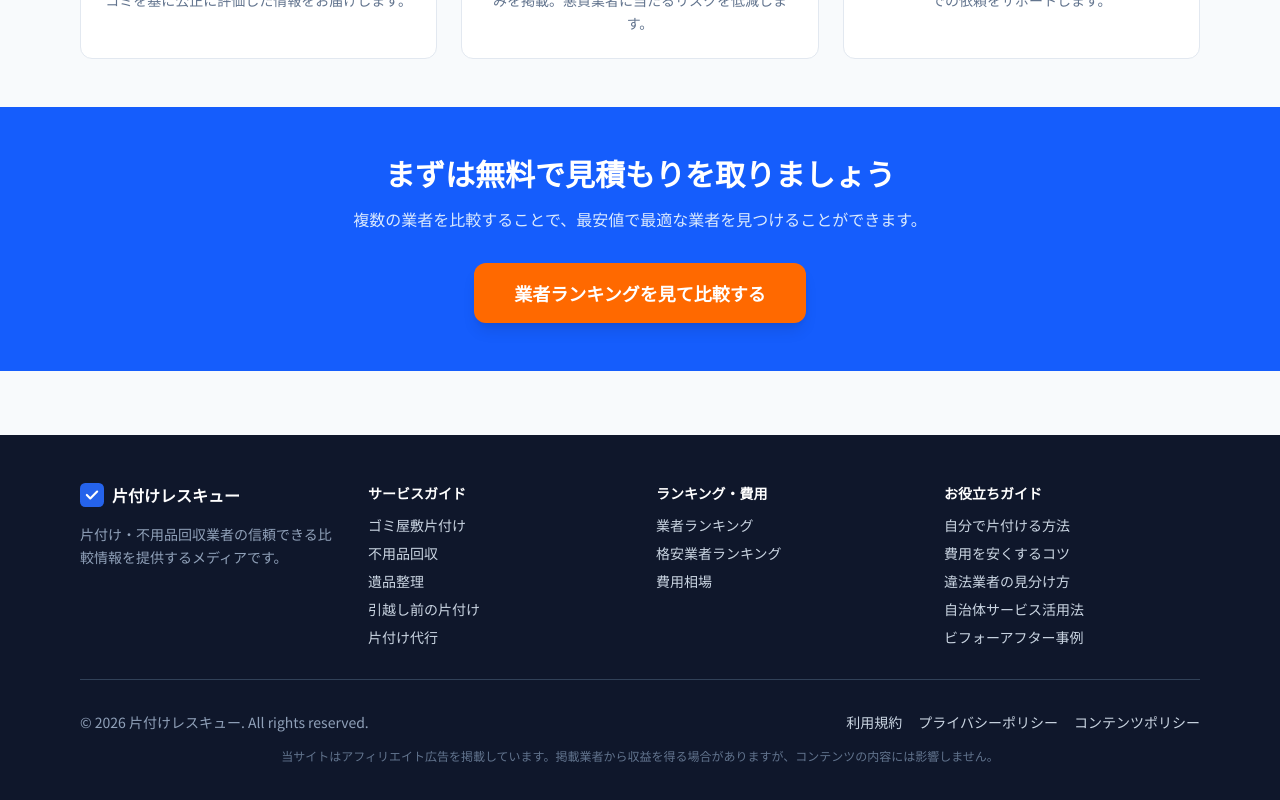
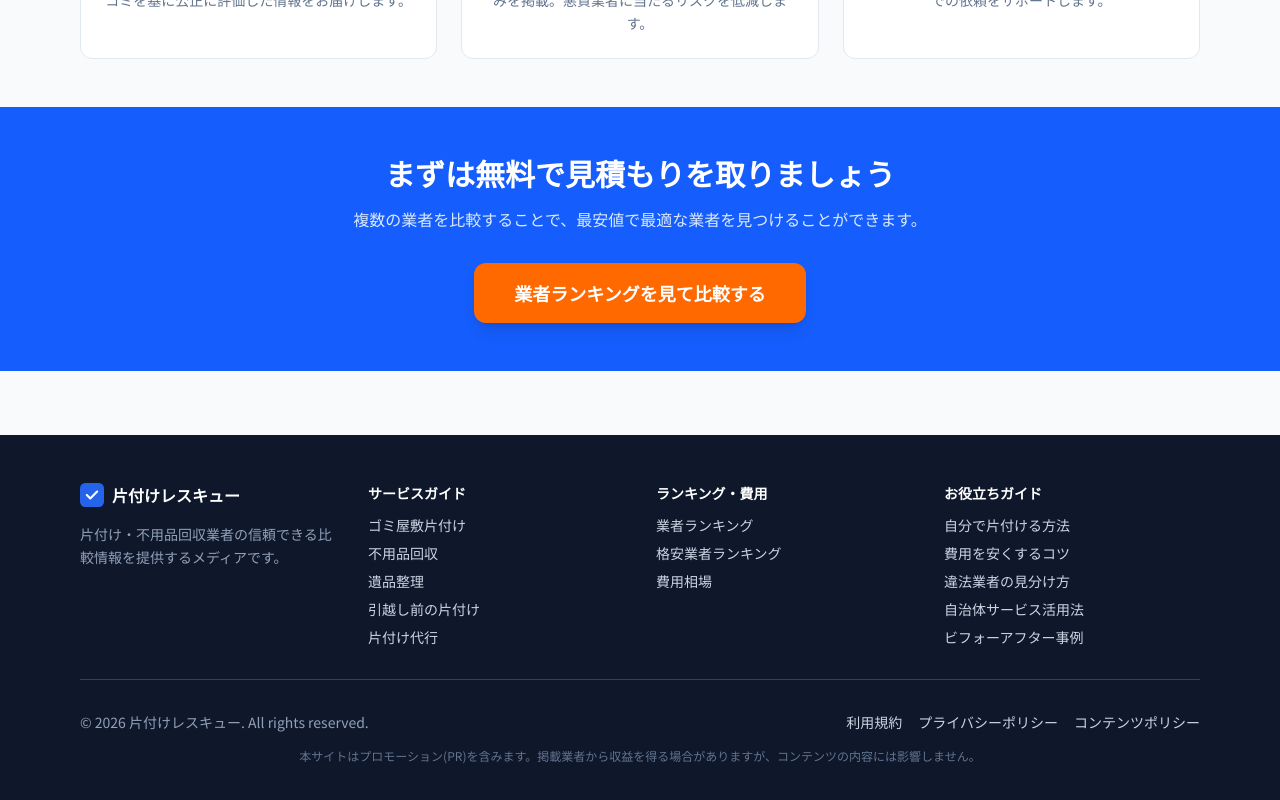
Before and after one commit to webmaster0818/katazuke-rescue, a Next.js app: page / in a window 1280 px wide. Shown: the part 2131-2931 px from the top of the page. Built offline with nearby package versions, Linux system fonts and the light colour scheme.

Commit message:
フッターにPR表記(本サイトはプロモーション(PR)を含みます。)を追加

```diff
--- a/components/SiteFooter.tsx
+++ b/components/SiteFooter.tsx
@@ -66,7 +66,7 @@ export default function SiteFooter() {
         </div>
 
         <p className="mt-4 text-xs text-slate-500 text-center">
-          当サイトはアフィリエイト広告を掲載しています。掲載業者から収益を得る場合がありますが、コンテンツの内容には影響しません。
+          本サイトはプロモーション(PR)を含みます。掲載業者から収益を得る場合がありますが、コンテンツの内容には影響しません。
         </p>
       </div>
     </footer>
```
